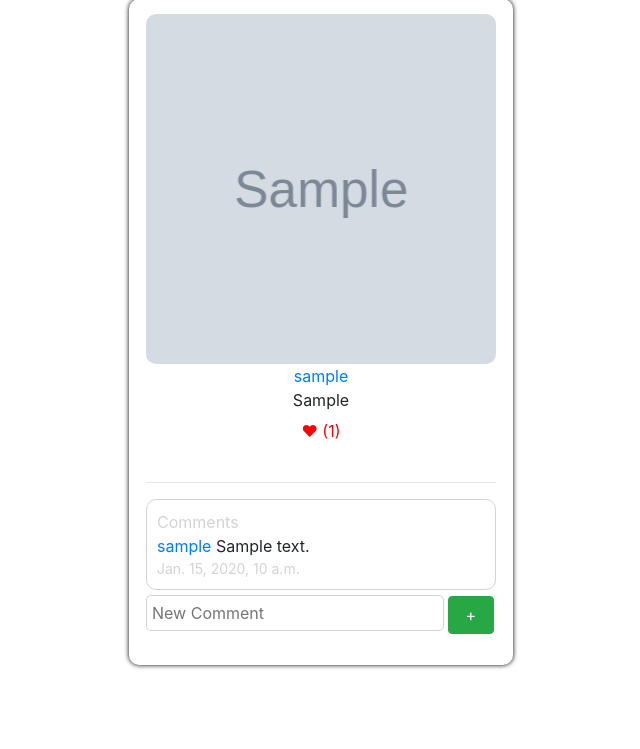
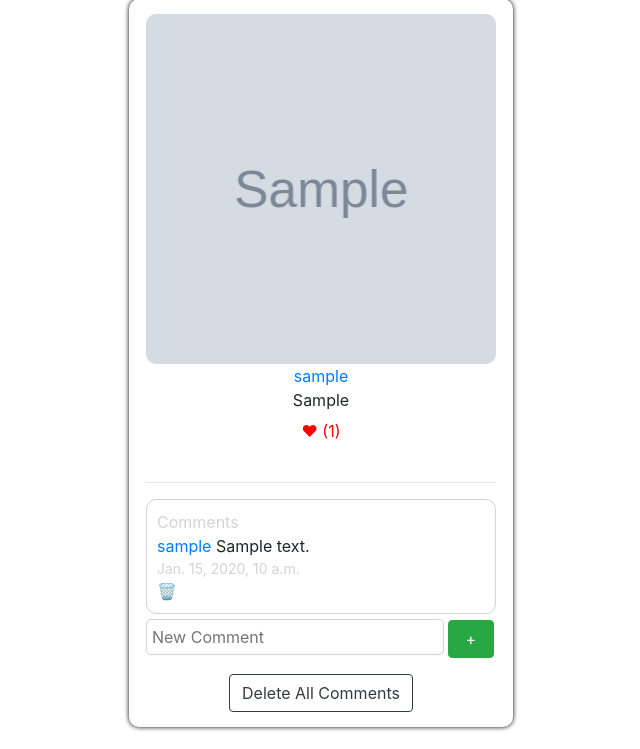
Before and after one commit to forty9unbeaten/instaClone, a Django app: page / in a window 1280 px wide. Shown: the part 67-816 px from the top of the page, without its empty margins (319-959 px from the left). Run offline with Django 3.2, Linux system fonts and the light colour scheme; a user stored in the database is signed in; tables that the repository leaves empty hold one stand-in row (values such as "Sample post"); grey boxes marked "Sample" are stand-in pictures; some libraries are stand-ins or nearby versions.

Commit message:
multi-routing for comments is working

```diff
--- a/comment/urls.py
+++ b/comment/urls.py
@@ -1,9 +1,9 @@
-from django.urls import path
+from django.urls import path, re_path
 from comment import views
 
 url_patterns = [
     path('add_comment/<int:post_id>', views.add_comment, name='add_comment'),
     path('profile/add_comment/<int:post_id>', views.add_comment, name='add_comment'),
-    path('delete_all/<int:post_id>', views.delete_all, name='delete_all'),
-    path('delete_comment/<int:comment_id>', views.delete_comment, name='delete_comment')
+    re_path(r'^delete_all/(?P<post_id>\d+)/(?P<page>\w+)', views.delete_all, name='delete_all'),
+    re_path(r'^delete_comment/(?P<comment_id>\d+)/(?P<page>\w+)/(?:(?P<user_id>\d+))', views.delete_comment, name='delete_comment')
 ]
--- a/templates/feed.html
+++ b/templates/feed.html
@@ -91,6 +91,15 @@
                     >
                     {{ comment.time }}
                     </div>
+                    {% if request.user == post.user or request.user == comment.author %}
+                        <div>
+                            <a
+                                  href={% url 'delete_comment' comment_id=comment.id page='home' user_id=post.user.id %}
+                            >
+                                  🗑️
+                            </a>
+                        </div>
+                    {% endif %}
                 {% endfor %}
             {% endif %}
         </div>
@@ -126,5 +135,15 @@
                 </button>
             </form>
         </div>
+        {% if request.user == post.user %}
+            {% if post.comments.count != 0 %}
+                <a
+                    class='btn btn-outline-dark'
+                    href={% url 'delete_all' post_id=post.id page='home' %}
+                >
+                    Delete All Comments
+                </a>
+            {% endif %}
+        {% endif %}
     </div>
 {% endfor %}
--- a/templates/profilePage.html
+++ b/templates/profilePage.html
@@ -105,7 +105,7 @@
                           {% if post.comments.count != 0 %}
                             <a
                               class='btn btn-outline-dark'
-                              href={% url 'delete_all' post_id=post.id %}
+                              href={% url 'delete_all' post_id=post.id page='profilePage' %}
                             >
                               Delete All Comments
                             </a>
@@ -139,7 +139,7 @@
                             {% if request.user == post.user or request.user == comment.author %}
                               <div>
                                 <a
-                                  href={% url 'delete_comment' comment_id=comment.id%}
+                                  href={% url 'delete_comment' comment_id=comment.id page='profilePage' user_id=post.user.id %}
                                 >
                                   🗑️
                                 </a>
```
Also changed, not shown: comment/views.py (+8 -3 lines).
